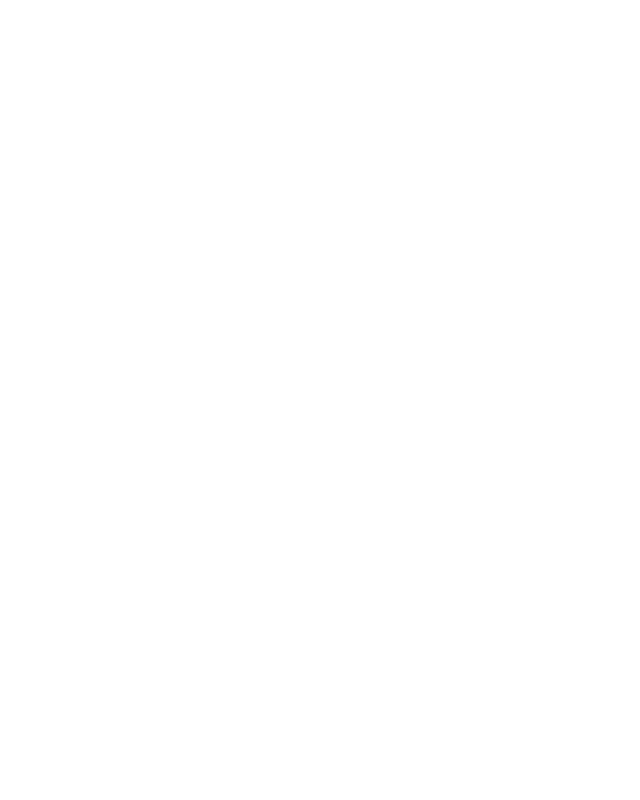
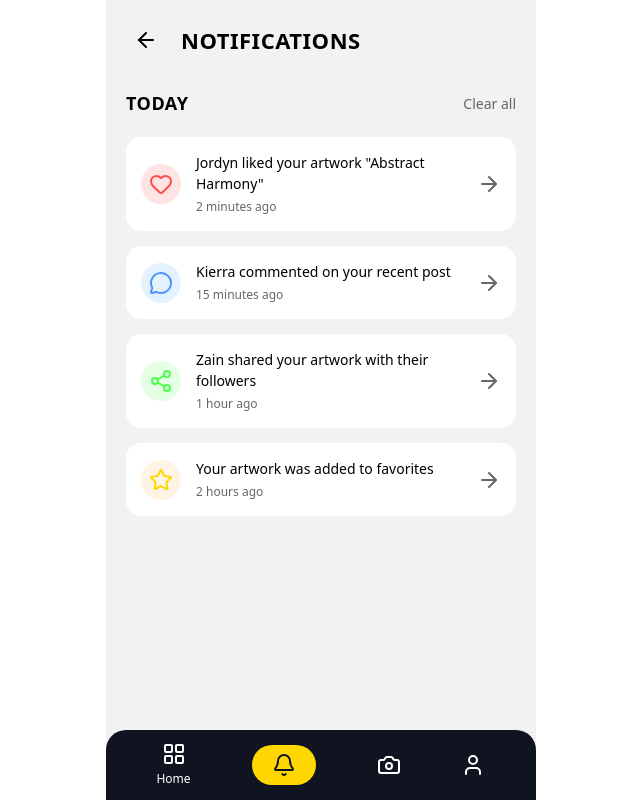
Before and after one commit to volkanakyel/artwork, a Nuxt app: page /activity in a window 1280 px wide. Before the commit this address had no page. Shown: the whole page, without its empty margins (319-959 px from the left). Built offline with nearby package versions, Linux system fonts and the light colour scheme.

Commit message:
add activity page for user notification

```diff
--- /dev/null
+++ b/pages/activity.vue
@@ -0,0 +1,251 @@
+<template>
+  <div class="profile-page">
+    <!-- Header -->
+    <header class="profile-header">
+      <button
+        class="back-button"
+        @click="goToHome"
+      >
+        <ArrowLeftIcon />
+      </button>
+      <h1>NOTIFICATIONS</h1>
+    </header>
+
+    <!-- Notifications Section -->
+    <div class="notifications-section">
+      <div class="section-header">
+        <h3>TODAY</h3>
+        <button class="view-all">Clear all</button>
+      </div>
+
+      <div class="notification-list">
+        <div
+          v-for="notification in notifications"
+          :key="notification.id"
+          class="notification-item"
+        >
+          <div
+            class="notification-icon"
+            :class="notification.type"
+          >
+            <component :is="getNotificationIcon(notification.type)" />
+          </div>
+          <div class="notification-info">
+            <div class="notification-title">{{ notification.title }}</div>
+            <div class="notification-time">{{ notification.time }}</div>
+          </div>
+          <div class="notification-arrow">
+            <ArrowRightIcon />
+          </div>
+        </div>
+      </div>
+    </div>
+
+    <!-- Replace the bottom navigation with the component -->
+    <BottomNav />
+  </div>
+</template>
+
+<script setup>
+import { inject } from 'vue'
+import {
+  ArrowLeft as ArrowLeftIcon,
+  ArrowRight as ArrowRightIcon,
+  Heart as HeartIcon,
+  MessageCircle as MessageCircleIcon,
+  Share2 as ShareIcon,
+  Star as StarIcon,
+} from 'lucide-vue-next'
+
+// Get shared functionality from parent
+const goToHome = inject('goToHome')
+
+const notifications = [
+  {
+    id: 1,
+    type: 'like',
+    title: 'Jordyn liked your artwork "Abstract Harmony"',
+    time: '2 minutes ago',
+  },
+  {
+    id: 2,
+    type: 'comment',
+    title: 'Kierra commented on your recent post',
+    time: '15 minutes ago',
+  },
+  {
+    id: 3,
+    type: 'share',
+    title: 'Zain shared your artwork with their followers',
+    time: '1 hour ago',
+  },
+  {
+    id: 4,
+    type: 'favorite',
+    title: 'Your artwork was added to favorites',
+    time: '2 hours ago',
+  },
+]
+
+const getNotificationIcon = type => {
+  const icons = {
+    like: HeartIcon,
+    comment: MessageCircleIcon,
+    share: ShareIcon,
+    favorite: StarIcon,
+  }
+  return icons[type]
+}
+</script>
+
+<style scoped>
+.profile-page {
+  position: relative;
+  width: 100%;
+  max-width: 430px;
+  height: 100vh;
+  margin: 0 auto;
+  background-color: #f2f2f2;
+  overflow-y: auto;
+  padding: 20px;
+  padding-bottom: 80px;
+}
+
+.profile-header {
+  display: flex;
+  align-items: center;
+  margin-bottom: 30px;
+}
+
+.back-button {
+  background: none;
+  border: none;
+  padding: 8px;
+  margin-right: 15px;
+  cursor: pointer;
+  color: #000;
+}
+
+.profile-header h1 {
+  font-size: 22px;
+  font-weight: 700;
+  letter-spacing: 0.5px;
+}
+
+.section-header {
+  display: flex;
+  justify-content: space-between;
+  align-items: center;
+  margin-bottom: 20px;
+}
+
+.section-header h3 {
+  font-size: 18px;
+  font-weight: 700;
+  letter-spacing: 0.5px;
+}
+
+.view-all {
+  background: none;
+  border: none;
+  color: #666;
+  font-size: 14px;
+  cursor: pointer;
+}
+
+.notification-list {
+  display: flex;
+  flex-direction: column;
+  gap: 15px;
+}
+
+.notification-item {
+  display: flex;
+  align-items: center;
+  background: #fff;
+  padding: 15px;
+  border-radius: 15px;
+  animation: slideIn 0.3s ease forwards;
+  opacity: 0;
+  cursor: pointer;
+  transition: transform 0.2s ease, box-shadow 0.2s ease;
+}
+
+.notification-item:hover {
+  transform: translateY(-2px);
+  box-shadow: 0 5px 15px rgba(0, 0, 0, 0.1);
+}
+
+.notification-item:nth-child(1) {
+  animation-delay: 0.1s;
+}
+.notification-item:nth-child(2) {
+  animation-delay: 0.2s;
+}
+.notification-item:nth-child(3) {
+  animation-delay: 0.3s;
+}
+.notification-item:nth-child(4) {
+  animation-delay: 0.4s;
+}
+
+.notification-icon {
+  width: 40px;
+  height: 40px;
+  border-radius: 50%;
+  display: flex;
+  align-items: center;
+  justify-content: center;
+  margin-right: 15px;
+}
+
+.notification-icon.like {
+  background-color: #ffe4e4;
+  color: #ff4d4d;
+}
+
+.notification-icon.comment {
+  background-color: #e4f1ff;
+  color: #4d94ff;
+}
+
+.notification-icon.share {
+  background-color: #e4ffe4;
+  color: #4dff4d;
+}
+
+.notification-icon.favorite {
+  background-color: #fff4e4;
+  color: #ffd700;
+}
+
+.notification-info {
+  flex: 1;
+}
+
+.notification-title {
+  font-size: 14px;
+  font-weight: 500;
+  margin-bottom: 4px;
+}
+
+.notification-time {
+  font-size: 12px;
+  color: #666;
+}
+
+.notification-arrow {
+  color: #666;
+}
+
+@keyframes slideIn {
+  from {
+    transform: translateX(-20px);
+    opacity: 0;
+  }
+  to {
+    transform: translateX(0);
+    opacity: 1;
+  }
+}
+</style>
```
